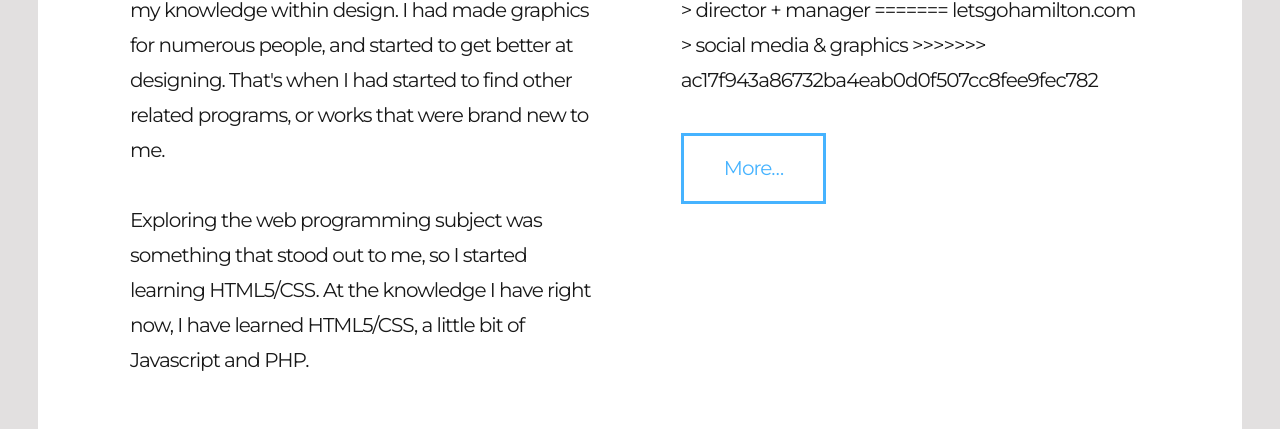
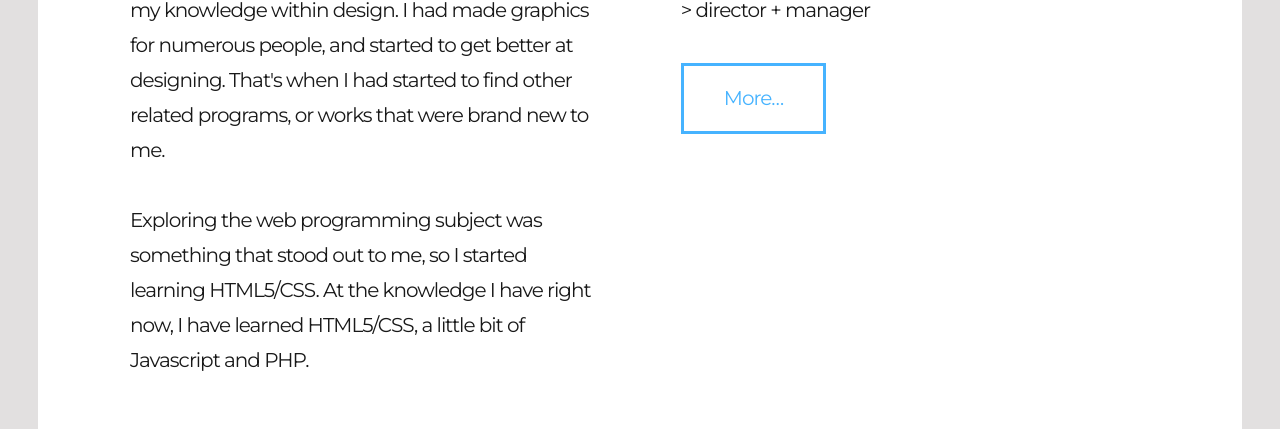
Before and after one commit to sxmple/letsgohamilton, a plain HTML site: page index.html in a window 1280 px wide. Shown: the part 767-1196 px from the top of the page. Drawn offline with Linux system fonts and the light colour scheme.

Commit message:
lol what

```diff
--- a/index.html
+++ b/index.html
@@ -3,7 +3,7 @@
     <head>
         <title>sxm</title>
         <meta http-equiv="Content-Type" content="text/html; charset=UTF-8">
-        <meta name="description" content="" />
+        <meta name="description" content="Template by Dry Themes" />
         <meta name="keywords" content="HTML, CSS, JavaScript, PHP" />
         <meta name="author" content="sxm" />
         <meta name="viewport" content="width=device-width, initial-scale=1, maximum-scale=1">
@@ -115,15 +115,9 @@
                             <p>
                                 <strong>current works</strong>
                                 <br> </p>
-<<<<<<< HEAD
                                 <a href="https://letsgohamilton.com/">Let's Go Hamilton</a>
                                 <p>
                                 > director + manager
-=======
-                                letsgohamilton.com
-                                <p>
-                                > social media & graphics
->>>>>>> ac17f943a86732ba4eab0d0f507cc8fee9fec782
                             </p>
                             <p>&nbsp;</p>
                             <div class="text-left">
```
